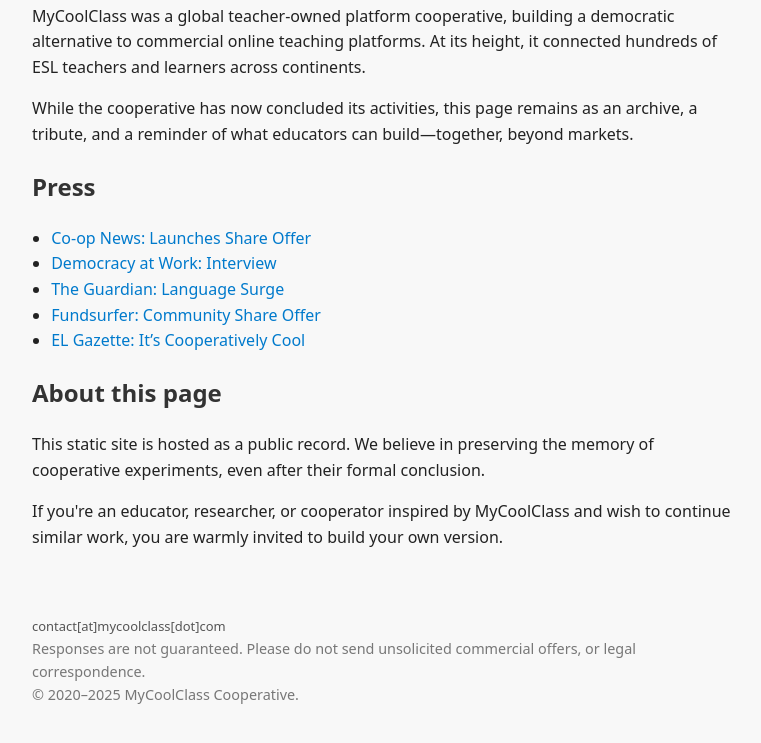
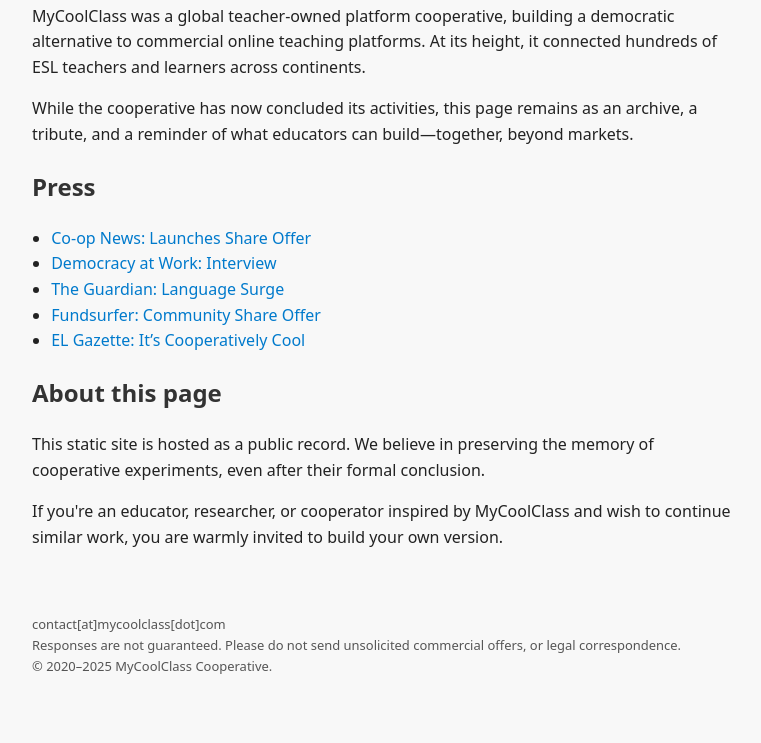
Before and after one commit to bayu-games/mcc, a plain HTML site: page index.html in a window 1280 px wide. Shown: the part 133-876 px from the top of the page, without its empty margins (258-1019 px from the left). Drawn offline with Linux system fonts and the light colour scheme.

Commit message:
Update index.html

```diff
--- a/index.html
+++ b/index.html
@@ -66,9 +66,11 @@
   </p>
 
   <footer>
-    <a style="font-size: 0.9em; color: #555;">contact[at]mycoolclass[dot]com</a><br>
-    Responses are not guaranteed. Please do not send unsolicited commercial offers, or legal correspondence.<br>
-    &copy; 2020–2025 MyCoolClass Cooperative.
+    <p style="font-size: 0.9em; color: #555;">
+      contact[at]mycoolclass[dot]com<br>
+      Responses are not guaranteed. Please do not send unsolicited commercial offers, or legal correspondence.<br>
+      &copy; 2020–2025 MyCoolClass Cooperative.
+    </p>
   </footer>
 
 </body>
```
